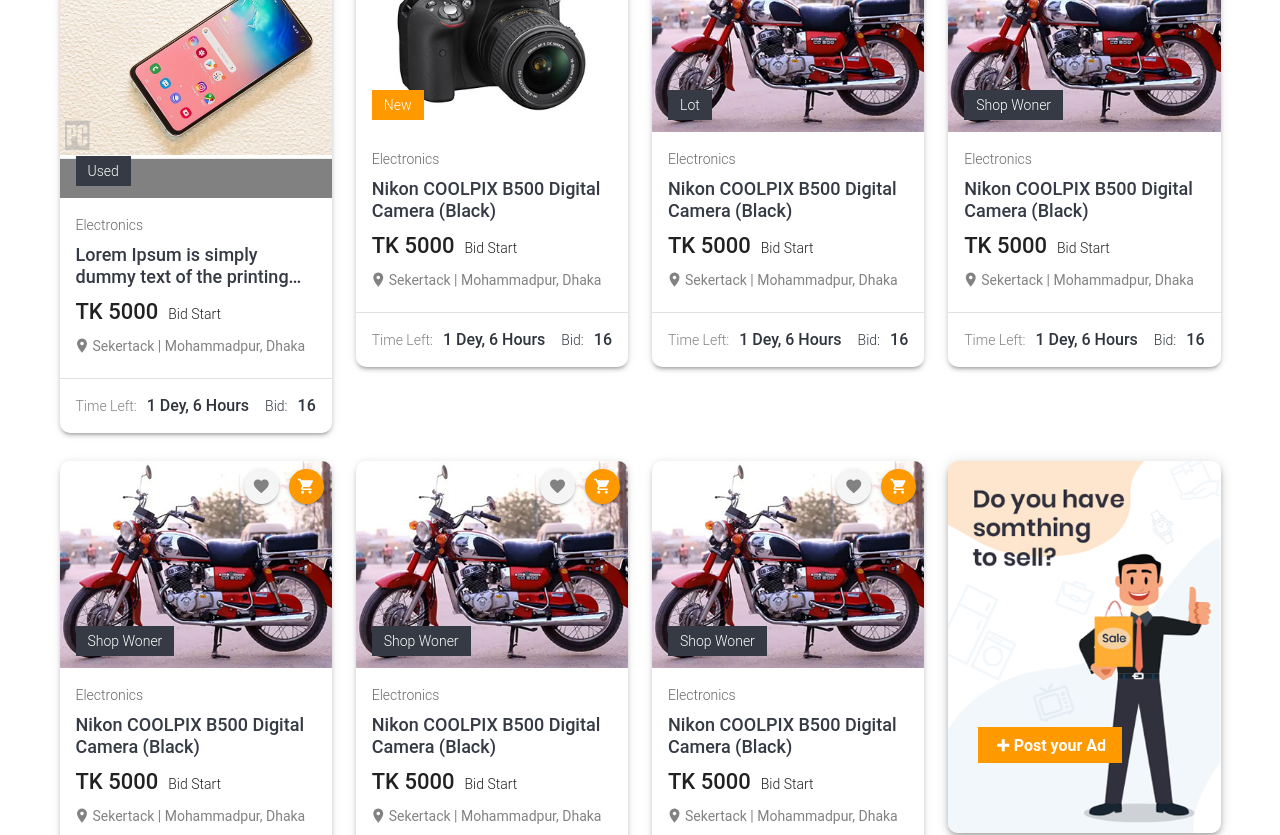
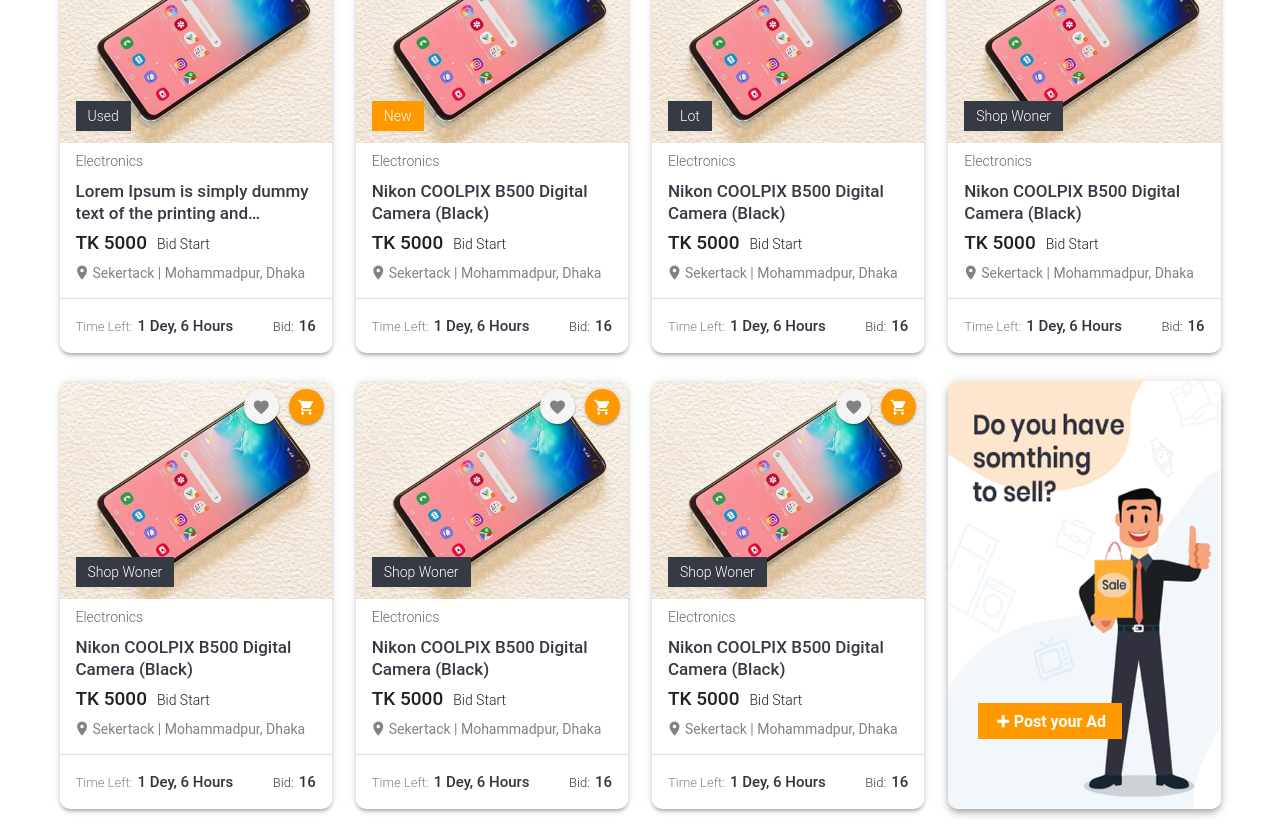
Before and after one commit to mobarak25/jungleefy, a Vue app: page / in a window 1280 px wide. Shown: the part 820-1655 px from the top of the page. Built offline with nearby package versions, Linux system fonts and the light colour scheme.

Commit message:
home page responsive

```diff
--- a/public/data/featuredAuctions.json
+++ b/public/data/featuredAuctions.json
@@ -17,7 +17,7 @@
             "title": "Nikon COOLPIX B500 Digital Camera (Black)",
             "category": "Electronics",
             "price": "TK 5000",
-            "image": "product-2.jpg",
+            "image": "phone.jpg",
             "location": "Sekertack | Mohammadpur, Dhaka",
             "status": "New"
         },
@@ -26,7 +26,7 @@
             "title": "Nikon COOLPIX B500 Digital Camera (Black)",
             "category": "Electronics",
             "price": "TK 5000",
-            "image": "product-1.jpg",
+            "image": "phone.jpg",
             "location": "Sekertack | Mohammadpur, Dhaka",
             "status": "Lot"
         },
@@ -35,7 +35,7 @@
             "title": "Nikon COOLPIX B500 Digital Camera (Black)",
             "category": "Electronics",
             "price": "TK 5000",
-            "image": "product-1.jpg",
+            "image": "phone.jpg",
             "location": "Sekertack | Mohammadpur, Dhaka",
             "status": "Shop Woner"
         },
@@ -44,7 +44,7 @@
             "title": "Nikon COOLPIX B500 Digital Camera (Black)",
             "category": "Electronics",
             "price": "TK 5000",
-            "image": "product-1.jpg",
+            "image": "phone.jpg",
             "location": "Sekertack | Mohammadpur, Dhaka",
             "status": "Shop Woner"
         },
@@ -53,7 +53,7 @@
             "title": "Nikon COOLPIX B500 Digital Camera (Black)",
             "category": "Electronics",
             "price": "TK 5000",
-            "image": "product-1.jpg",
+            "image": "phone.jpg",
             "location": "Sekertack | Mohammadpur, Dhaka",
             "status": "Shop Woner"
         },
@@ -62,7 +62,7 @@
             "title": "Nikon COOLPIX B500 Digital Camera (Black)",
             "category": "Electronics",
             "price": "TK 5000",
-            "image": "product-1.jpg",
+            "image": "phone.jpg",
             "location": "Sekertack | Mohammadpur, Dhaka",
             "status": "Shop Woner"
         },
@@ -71,7 +71,7 @@
             "title": "Nikon COOLPIX B500 Digital Camera (Black)",
             "category": "Electronics",
             "price": "TK 5000",
-            "image": "product-1.jpg",
+            "image": "phone.jpg",
             "location": "Sekertack | Mohammadpur, Dhaka",
             "status": "Shop Woner"
         }
--- a/src/assets/sass/_mixins.scss
+++ b/src/assets/sass/_mixins.scss
@@ -104,7 +104,7 @@
 	@else if(type-of($name) == string){
 
 		@if ($name == "container") {
-			@media (min-width: 1600px){
+			@media (min-width: 1640px){
 				@content
 			}
 		}
--- a/src/assets/sass/header.scss
+++ b/src/assets/sass/header.scss
@@ -174,7 +174,7 @@
     }
 }
 
-@include media(1599px){
+@include media(container){
     .top-header-left {
         width: 37%;
     }
--- a/src/assets/sass/product.scss
+++ b/src/assets/sass/product.scss
@@ -2,6 +2,10 @@
     padding-top: 4px;
     .v-sheet.v-card{
         @include border-radius(10px);
+
+        .product-sub-title{
+            padding-bottom: rem-calc(8px);
+        }
     }
 }
 .product-top-labels {
@@ -13,9 +17,7 @@
     }
 }
 
-.product-information{
-    padding-bottom: rem-calc(22px);
-}
+
 .product-title {
     padding-bottom: rem-calc(10px);
     @include font(primary, 18px, 22px, medium);
@@ -80,3 +82,56 @@
         }
     }
 }
+
+@include media(1639px){
+    .v-sheet.v-card{
+        .product-sub-title{
+            padding: rem-calc(7px 16px);
+        }
+        .product-title {
+            padding-bottom: rem-calc(7px);
+            @include font(primary, 17px, 22px, medium);
+        }
+    }
+
+    .product-price-box{
+        .product-price{
+            @include font(brand, 19px, 24px, medium);
+        }
+        .bidding-status{
+            @include font(gray, 14px, 20px, light);
+        }
+    }
+    .product-information{
+        padding-bottom: rem-calc(15px);
+    }
+    .product-bottom{
+        padding: rem-calc(12px 16px);
+
+        .auction-time-holder{
+            .time-title{
+                padding-right: rem-calc(5px);
+                @include font(false, 13px, 15px, false);
+            }
+            .time-value{
+                @include font(false, 15px, 16px, false);
+            }
+        }
+
+        .auction-bid-holder{
+            .bid-title{
+                padding-right: rem-calc(5px);
+                @include font(false, 13px, 15px, false);
+            }
+            .bid-value{
+                @include font(false, 15px, 16px, false);
+            }
+        }
+    }
+
+    .sell-btn-wrap{
+        .sell-btn.v-btn{
+            height: 38px;
+        }
+    }
+}
--- a/src/components/ProductCard.vue
+++ b/src/components/ProductCard.vue
@@ -1,12 +1,11 @@
 <template>
     <div class="row">
         <!-- Product section -->
-        <v-col lg="3" md="4" v-for="product in products" :key="product.id">
+        <v-col cols="6" lg="3" sm="4" v-for="product in products" :key="product.id">
             <v-flex class="product-box">
                 <v-card elevation="3">
                     <v-img
                         :title="product.title"
-                        max-height="285px"
                         :src="require('@/assets/images/products/'+ product.image)"
                         alt="Products"
                     >
@@ -54,7 +53,10 @@
                         </router-link>
                     </v-img>
 
-                    <v-card-subtitle class="pb-2 font-weight-light" v-text="product.category"></v-card-subtitle>
+                    <v-card-subtitle
+                        class="product-sub-title font-weight-light"
+                        v-text="product.category"
+                    ></v-card-subtitle>
 
                     <v-card-text class="text--primary pb-0">
                         <v-flex class="product-information">
@@ -82,7 +84,7 @@
 
                     <v-divider></v-divider>
 
-                    <v-card-text>
+                    <v-card-text class="product-bottom">
                         <v-layout class="justify-space-between">
                             <v-sheet class="auction-time-holder">
                                 <span class="time-title">Time Left:</span>
@@ -100,23 +102,22 @@
         </v-col>
 
         <!-- Post your add section -->
-        <v-col v-if="productData.postAd" lg="3">
-            <v-flex class="product-box">
-                <v-card elevation="5" :to="{name:'About'}">
-                    <v-img
-                        contain
-                        class="white--text align-end"
-                        :src="require('@/assets/images/sell-banner.png')"
-                        alt="Sell button image"
+        <v-col v-if="productData.postAd" lg="3" sm="4">
+            <v-sheet height="100%" class="product-box">
+                <v-card height="100%" elevation="5" :to="{name:'About'}">
+                    <v-sheet
+                        height="100%"
+                        class="d-flex align-end"
+                        :style="{'background-image': 'url(' + require('@/assets/images/sell-banner.png') + ')','background-size':'100% 100%'}"
                     >
                         <v-flex class="sell-btn-wrap">
                             <v-btn dark color="brand" depressed tile class="sell-btn text-none">
                                 <v-icon>mdi-plus-thick</v-icon>Post your Ad
                             </v-btn>
                         </v-flex>
-                    </v-img>
+                    </v-sheet>
                 </v-card>
-            </v-flex>
+            </v-sheet>
         </v-col>
     </div>
 </template>
```
Also changed, not shown: src/assets/images/products/phone.jpg.
